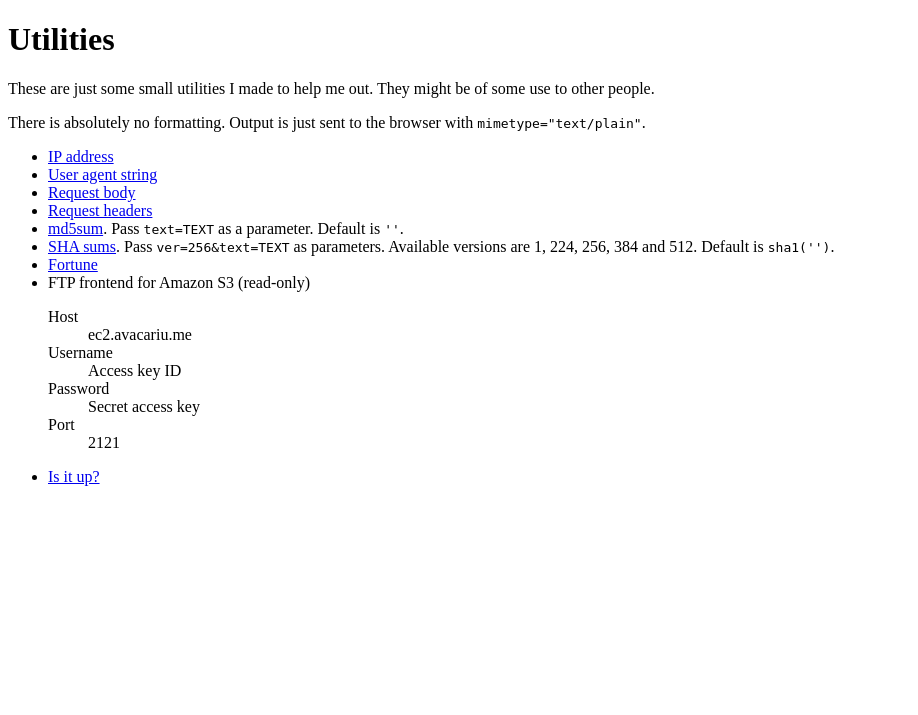
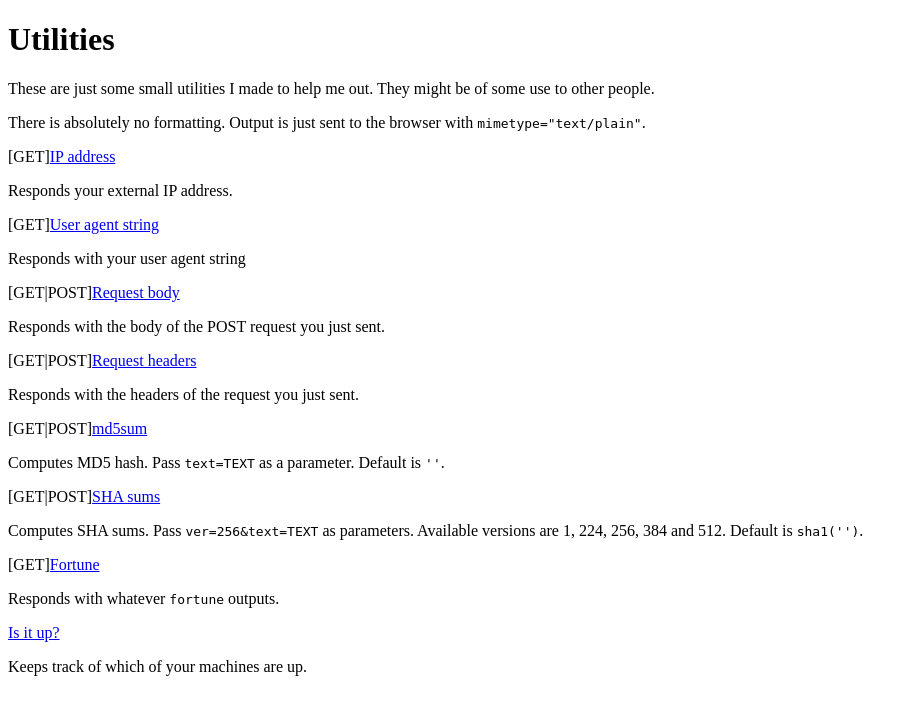
Before and after one commit to avacariu/utils-site, a Python web app: template app/templates/main.html in a window 1280 px wide. Shown: the top 715 px of the page, without its empty margins (0-918 px from the left). Run offline with Jinja, Linux system fonts and the light colour scheme; the template is opened without the code that fills it, so the values that code supplies are empty.

Commit message:
Update main page.

```diff
--- a/app/templates/main.html
+++ b/app/templates/main.html
@@ -3,26 +3,30 @@
 <h1>Utilities</h1>
 <p>These are just some small utilities I made to help me out. They might be of some use to other people.</p>
 <p>There is absolutely no formatting. Output is just sent to the browser with <code>mimetype="text/plain"</code>.</p>
-<ul>
-  <li><a href="{{ url_for('my_ip') }}">IP address</a></li>
-  <li><a href="{{ url_for('user_agent') }}">User agent string</a></li>
-  <li><a href="{{ url_for('request_body') }}">Request body</a></li>
-  <li><a href="{{ url_for('request_headers') }}">Request headers</a></li>
-  <li><a href="{{ url_for('md5sum') }}">md5sum</a>. Pass <code>text=TEXT</code> as a parameter. Default is <code>''</code>.</li>
-  <li><a href="{{ url_for('sha1sum') }}">SHA sums</a>. Pass <code>ver=256&text=TEXT</code> as parameters. Available versions are 1, 224, 256, 384 and 512. Default is <code>sha1('')</code>.</li>
-  <li><a href="{{ url_for('fortune') }}">Fortune</a></li>
-  <li>FTP frontend for Amazon S3 (read-only)
-    <dl>
-      <dt>Host</dt>
-      <dd>ec2.avacariu.me</dd>
-      <dt>Username</dt>
-      <dd>Access key ID<dd>
-      <dt>Password</dt>
-      <dd>Secret access key</dd>
-      <dt>Port</dt>
-      <dd>2121</dd>
-    </dl>
-  </li>
-  <li><a href="http://isitup.80x24.ca">Is it up?</a></li>
+<dl>
+  <dt>[GET]<a href="{{ url_for('my_ip') }}">IP address</a></dt>
+  <dl>Responds your external IP address.</dl>
+
+  <dt>[GET]<a href="{{ url_for('user_agent') }}">User agent string</a></dt>
+  <dl>Responds with your user agent string</dl>
+
+  <dt>[GET|POST]<a href="{{ url_for('request_body') }}">Request body</a></dt>
+  <dl>Responds with the body of the POST request you just sent.</dl>
+
+  <dt>[GET|POST]<a href="{{ url_for('request_headers') }}">Request headers</a></dt>
+  <dl>Responds with the headers of the request you just sent.</dl>
+
+  <dt>[GET|POST]<a href="{{ url_for('md5sum') }}">md5sum</a></dt>
+  <dl>Computes MD5 hash. Pass <code>text=TEXT</code> as a parameter. Default is <code>''</code>.</dl>
+
+  <dt>[GET|POST]<a href="{{ url_for('sha1sum') }}">SHA sums</a></dt>
+  <dl>Computes SHA sums. Pass <code>ver=256&amp;text=TEXT</code> as parameters. Available versions are 1, 224, 256, 384 and 512. Default is <code>sha1('')</code>.</dl>
+
+  <dt>[GET]<a href="{{ url_for('fortune') }}">Fortune</a></dt>
+  <dl>Responds with whatever <code>fortune</code> outputs.</dl>
+
+  <dt><a href="http://isitup.80x24.ca">Is it up?</a></dt>
+  <dl>Keeps track of which of your machines are up.</dl>
+
 </ul>
 {% endblock %}
```
